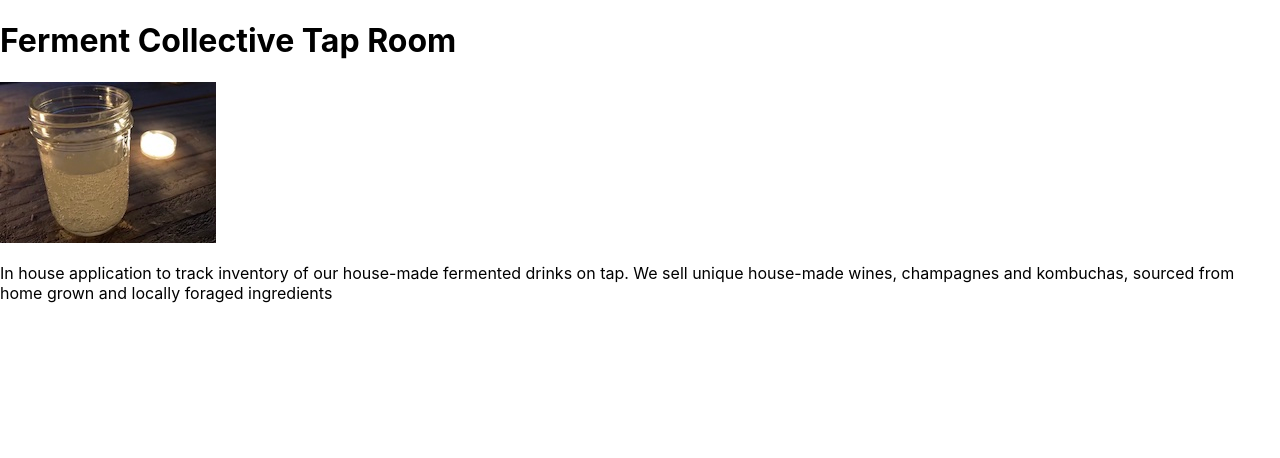
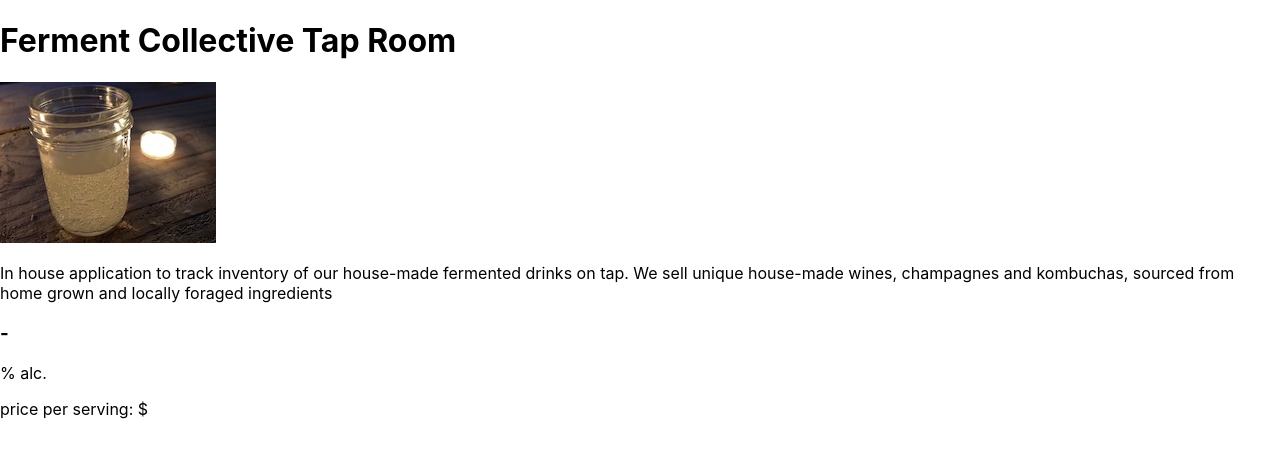
Before and after one commit to HR-Williams/tap-room, a React (Create React App) app: page / in a window 1280 px wide. Shown: the top 458 px of the page. Built offline with nearby package versions, Linux system fonts and the light colour scheme.

Commit message:
Add components for each keg and keg list, start keg detail page

```diff
--- a/src/components/App.js
+++ b/src/components/App.js
@@ -1,10 +1,12 @@
 import React from "react";
 import Header from "./Header";
+import KegList from "./KegList";
 
 function App(){
   return (
     <React.Fragment>
       <Header />
+      <KegList />
     </React.Fragment>
   );
 }
--- /dev/null
+++ b/src/components/Keg.js
@@ -0,0 +1,25 @@
+import React from "react";
+import PropTypes from "prop-types";
+
+
+function Keg(props) {
+  return (
+    <React.Fragment>
+      <h3>{props.name} - {props.drinkType}</h3>
+      <p>{props.alcoholContent}% alc.</p>
+      <p>price per serving: ${props.price}</p>
+    </React.Fragment>
+  );
+}
+
+export default Keg;
+
+Keg.propTypes = {
+  drinkType: PropTypes.string,
+  name: PropTypes.string,
+  price: PropTypes.number,
+  alcoholContent: PropTypes.number
+};
+
+
+// As a user, I want to see a list/menu of all available kegs. For each keg, I want to see its name, brand, price and alcoholContent (or perhaps something like flavor for a kombucha store)
--- /dev/null
+++ b/src/components/KegList.js
@@ -0,0 +1,10 @@
+import React from "react";
+import Keg from "./Keg";
+
+function KegList(props){
+  return (
+    <Keg />
+  );
+}
+
+export default KegList;
```
